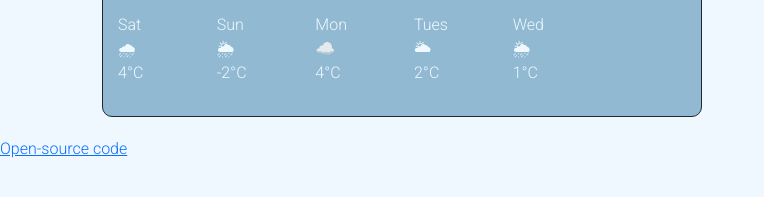
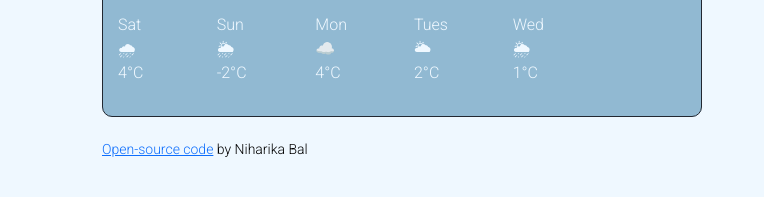
Before and after one commit to Niharikabal/Weather-App, a plain HTML site: page index.html in a window 1280 px wide. Shown: the part 305-502 px from the top of the page, without its empty margins (0-764 px from the left). Drawn offline with nearby package versions, Linux system fonts and the light colour scheme.

Commit message:
Updated open -source link

```diff
--- a/index.html
+++ b/index.html
@@ -111,11 +111,13 @@
           </div>
         </div>
       </div>
+      <small>
+        <a href="https://github.com/Niharikabal/Weather-App" target="_blank"
+          >Open-source code</a
+        >
+        by Niharika Bal
+      </small>
     </div>
-    <p>
-      <a href="https://github.com/Niharikabal/Weather-App">Open-source code</a
-      ><span id="Coder"> by Niharika Bal </span>
-    </p>
     <script src="src/index.js"></script>
   </body>
 </html>
--- a/src/styles.css
+++ b/src/styles.css
@@ -54,6 +54,7 @@ h1 {
   max-width: 600px;
 }
 
-.coder {
+small {
   color: black;
+  padding-left: 20px;
 }
```
